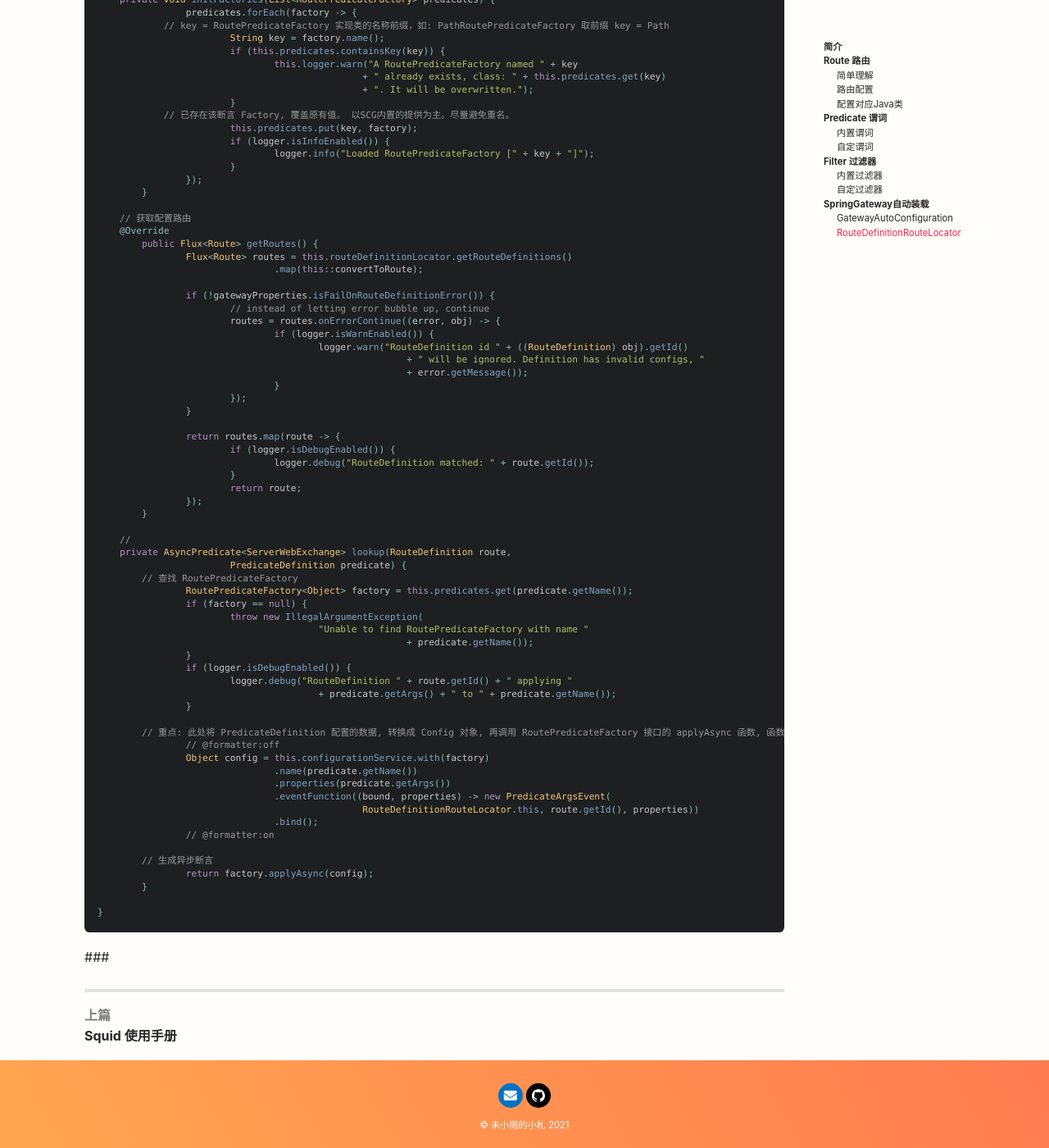
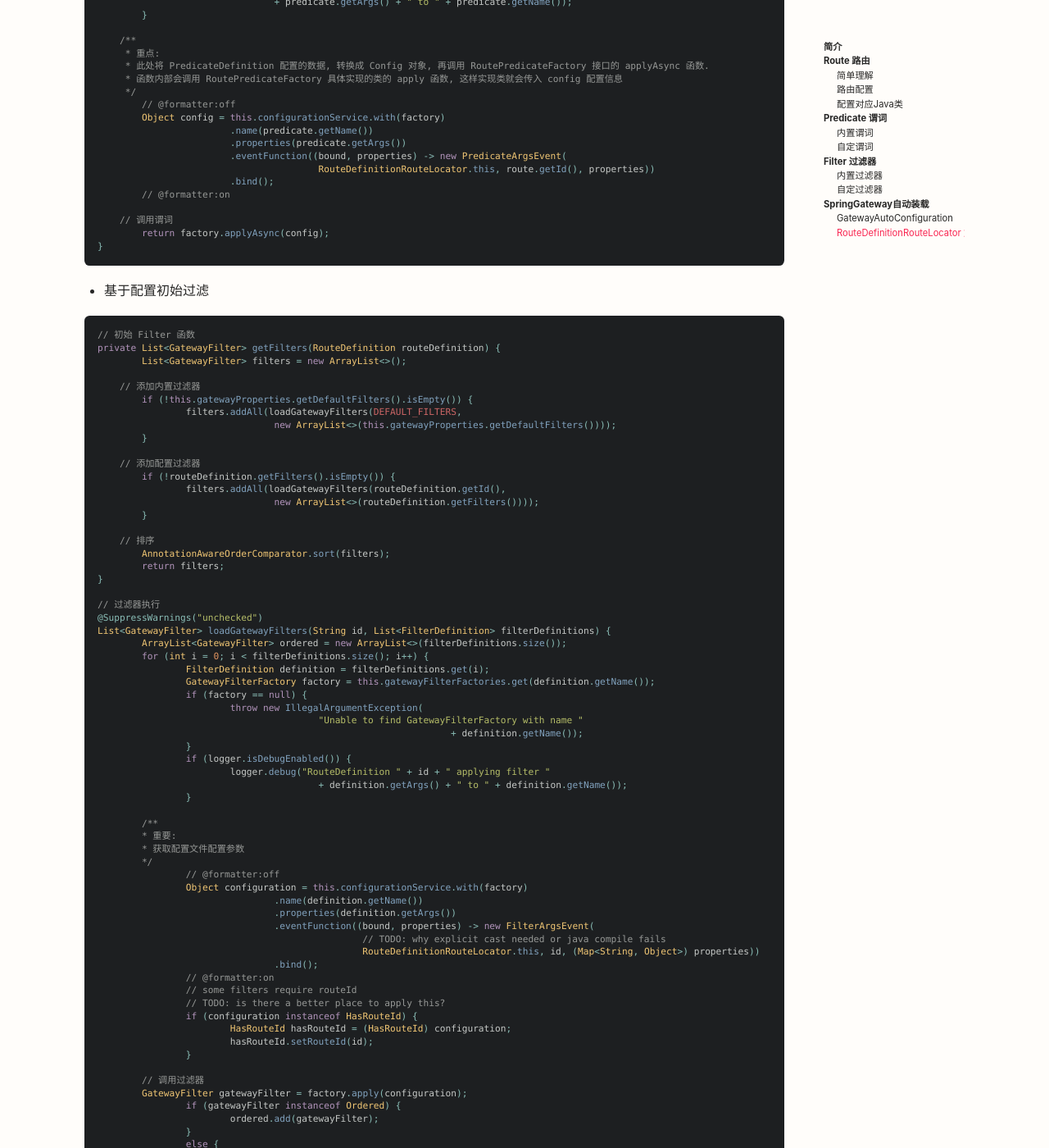
Before and after one commit to cloudland/cloudland.github.io, a Jekyll site: the page built from _posts/program/2022-04-03-java-spring-cloud-gateway.md, in a window 1280 px wide and 1400 px high, scrolled down 10519 px. Shown: the whole window at 82% size. Built offline with Jekyll 4.4.1, drawn with Linux system fonts in a browser that asks for light colours; nearby versions of some CDN libraries; some of the changed text lies outside the part shown.

Commit message:
新增springGateway学习笔记

````diff
--- a/_posts/program/2022-04-03-java-spring-cloud-gateway.md
+++ b/_posts/program/2022-04-03-java-spring-cloud-gateway.md
@@ -491,13 +491,9 @@
 	}
     ```
 
-* FilteringWebHandler
+* RouteLocator `重要`
 
-* RoutePredicateHandlerMapping
-
-* RouteLocator
-
-    关键
+    初始整个路由配置信息类
 
     ```java
     @Bean
@@ -511,109 +507,137 @@
 	}
     ```
 
-### RouteDefinitionRouteLocator
+### RouteDefinitionRouteLocator `重要`
 
-此类主要是组装了`RouteDefinitionLocator`、`RoutePredicateFactory`、`GatewayFilterFactory`, 从而通过这些信息转换成`Route`
+此类主要是组装了`RouteDefinitionLocator`、`RoutePredicateFactory`、`GatewayFilterFactory`, 从而通过这些信息转换成`Route`.
+
+
+* 基于配置初始谓词
 
 ```java
-package org.springframework.cloud.gateway.route;
+// 初始 Predicate 函数
+private void initFactories(List<RoutePredicateFactory> predicates) {
+	predicates.forEach(factory -> {
+        // key = RoutePredicateFactory 实现类的名称前缀，如: PathRoutePredicateFactory 取前缀 key = Path
+		String key = factory.name();
+		if (this.predicates.containsKey(key)) {
+			this.logger.warn("A RoutePredicateFactory named " + key
+					+ " already exists, class: " + this.predicates.get(key)
+					+ ". It will be overwritten.");
+		}
+        // 已存在该断言 Factory, 覆盖原有值。 以SCG内置的提供为主。尽量避免重名。
+		this.predicates.put(key, factory);
+		if (logger.isInfoEnabled()) {
+			logger.info("Loaded RoutePredicateFactory [" + key + "]");
+		}
+	});
+}
 
-// 忽略导入
-...
-
-public class RouteDefinitionRouteLocator
-		implements RouteLocator, BeanFactoryAware, ApplicationEventPublisherAware {
-
-    // 忽略代码
-    ...
-
-    // 构造函数
-    public RouteDefinitionRouteLocator(RouteDefinitionLocator routeDefinitionLocator,
-			List<RoutePredicateFactory> predicates,
-			List<GatewayFilterFactory> gatewayFilterFactories,
-			GatewayProperties gatewayProperties,
-			ConfigurationService configurationService) {
-		this.routeDefinitionLocator = routeDefinitionLocator;
-		this.configurationService = configurationService;
-		// 初始 Predicate 断言信息
-        initFactories(predicates);
-		gatewayFilterFactories.forEach(
-				factory -> this.gatewayFilterFactories.put(factory.name(), factory));
-		this.gatewayProperties = gatewayProperties;
+// 谓词执行
+private AsyncPredicate<ServerWebExchange> lookup(RouteDefinition route, PredicateDefinition predicate) {
+    // 查找 RoutePredicateFactory
+    RoutePredicateFactory<Object> factory = this.predicates.get(predicate.getName());
+	if (factory == null) {
+		throw new IllegalArgumentException(
+				"Unable to find RoutePredicateFactory with name "
+						+ predicate.getName());
+	}
+	if (logger.isDebugEnabled()) {
+		logger.debug("RouteDefinition " + route.getId() + " applying "
+				+ predicate.getArgs() + " to " + predicate.getName());
 	}
 
-    // 初始 Predicate 信息函数
-    private void initFactories(List<RoutePredicateFactory> predicates) {
-		predicates.forEach(factory -> {
-            // key = RoutePredicateFactory 实现类的名称前缀，如: PathRoutePredicateFactory 取前缀 key = Path
-			String key = factory.name();
-			if (this.predicates.containsKey(key)) {
-				this.logger.warn("A RoutePredicateFactory named " + key
-						+ " already exists, class: " + this.predicates.get(key)
-						+ ". It will be overwritten.");
-			}
-            // 已存在该断言 Factory, 覆盖原有值。 以SCG内置的提供为主。尽量避免重名。
-			this.predicates.put(key, factory);
-			if (logger.isInfoEnabled()) {
-				logger.info("Loaded RoutePredicateFactory [" + key + "]");
-			}
-		});
+    /**
+     * 重点:
+     * 此处将 PredicateDefinition 配置的数据, 转换成 Config 对象, 再调用 RoutePredicateFactory 接口的 applyAsync 函数.
+     * 函数内部会调用 RoutePredicateFactory 具体实现的类的 apply 函数, 这样实现类就会传入 config 配置信息
+     */
+	// @formatter:off
+	Object config = this.configurationService.with(factory)
+			.name(predicate.getName())
+			.properties(predicate.getArgs())
+			.eventFunction((bound, properties) -> new PredicateArgsEvent(
+					RouteDefinitionRouteLocator.this, route.getId(), properties))
+			.bind();
+	// @formatter:on
+
+    // 调用谓词
+	return factory.applyAsync(config);
+}
+```
+
+* 基于配置初始过滤
+
+```java
+// 初始 Filter 函数
+private List<GatewayFilter> getFilters(RouteDefinition routeDefinition) {
+	List<GatewayFilter> filters = new ArrayList<>();
+
+    // 添加内置过滤器
+	if (!this.gatewayProperties.getDefaultFilters().isEmpty()) {
+		filters.addAll(loadGatewayFilters(DEFAULT_FILTERS,
+				new ArrayList<>(this.gatewayProperties.getDefaultFilters())));
 	}
 
-    // 获取配置路由
-    @Override
-	public Flux<Route> getRoutes() {
-		Flux<Route> routes = this.routeDefinitionLocator.getRouteDefinitions()
-				.map(this::convertToRoute);
+    // 添加配置过滤器
+	if (!routeDefinition.getFilters().isEmpty()) {
+		filters.addAll(loadGatewayFilters(routeDefinition.getId(),
+				new ArrayList<>(routeDefinition.getFilters())));
+	}
 
-		if (!gatewayProperties.isFailOnRouteDefinitionError()) {
-			// instead of letting error bubble up, continue
-			routes = routes.onErrorContinue((error, obj) -> {
-				if (logger.isWarnEnabled()) {
-					logger.warn("RouteDefinition id " + ((RouteDefinition) obj).getId()
-							+ " will be ignored. Definition has invalid configs, "
-							+ error.getMessage());
-				}
-			});
+    // 排序
+	AnnotationAwareOrderComparator.sort(filters);
+	return filters;
+}
+
+// 过滤器执行
+@SuppressWarnings("unchecked")
+List<GatewayFilter> loadGatewayFilters(String id, List<FilterDefinition> filterDefinitions) {
+	ArrayList<GatewayFilter> ordered = new ArrayList<>(filterDefinitions.size());
+	for (int i = 0; i < filterDefinitions.size(); i++) {
+		FilterDefinition definition = filterDefinitions.get(i);
+		GatewayFilterFactory factory = this.gatewayFilterFactories.get(definition.getName());
+		if (factory == null) {
+			throw new IllegalArgumentException(
+					"Unable to find GatewayFilterFactory with name "
+								+ definition.getName());
+		}
+		if (logger.isDebugEnabled()) {
+			logger.debug("RouteDefinition " + id + " applying filter "
+					+ definition.getArgs() + " to " + definition.getName());
 		}
 
-		return routes.map(route -> {
-			if (logger.isDebugEnabled()) {
-				logger.debug("RouteDefinition matched: " + route.getId());
-			}
-			return route;
-		});
+        /**
+        * 重要:
+        * 获取配置文件配置参数
+        */
+		// @formatter:off
+		Object configuration = this.configurationService.with(factory)
+				.name(definition.getName())
+				.properties(definition.getArgs())
+				.eventFunction((bound, properties) -> new FilterArgsEvent(
+						// TODO: why explicit cast needed or java compile fails
+						RouteDefinitionRouteLocator.this, id, (Map<String, Object>) properties))
+				.bind();
+		// @formatter:on
+		// some filters require routeId
+		// TODO: is there a better place to apply this?
+		if (configuration instanceof HasRouteId) {
+			HasRouteId hasRouteId = (HasRouteId) configuration;
+			hasRouteId.setRouteId(id);
+		}
+
+        // 调用过滤器
+        GatewayFilter gatewayFilter = factory.apply(configuration);
+		if (gatewayFilter instanceof Ordered) {
+			ordered.add(gatewayFilter);
+		}
+		else {
+			ordered.add(new OrderedGatewayFilter(gatewayFilter, i + 1));
+		}
 	}
 
-    //
-    private AsyncPredicate<ServerWebExchange> lookup(RouteDefinition route,
-			PredicateDefinition predicate) {
-        // 查找 RoutePredicateFactory
-		RoutePredicateFactory<Object> factory = this.predicates.get(predicate.getName());
-		if (factory == null) {
-			throw new IllegalArgumentException(
-					"Unable to find RoutePredicateFactory with name "
-							+ predicate.getName());
-		}
-		if (logger.isDebugEnabled()) {
-			logger.debug("RouteDefinition " + route.getId() + " applying "
-					+ predicate.getArgs() + " to " + predicate.getName());
-		}
-
-        // 重点: 此处将 PredicateDefinition 配置的数据, 转换成 Config 对象, 再调用 RoutePredicateFactory 接口的 applyAsync 函数, 函数内部会调用 RoutePredicateFactory 具体实现的类的 apply 函数, 这样实现类就会传入 config 配置信息
-		// @formatter:off
-		Object config = this.configurationService.with(factory)
-				.name(predicate.getName())
-				.properties(predicate.getArgs())
-				.eventFunction((bound, properties) -> new PredicateArgsEvent(
-						RouteDefinitionRouteLocator.this, route.getId(), properties))
-				.bind();
-		// @formatter:on
-
-        // 生成异步断言
-		return factory.applyAsync(config);
-	}
-
+	return ordered;
 }
 ```
 
````
